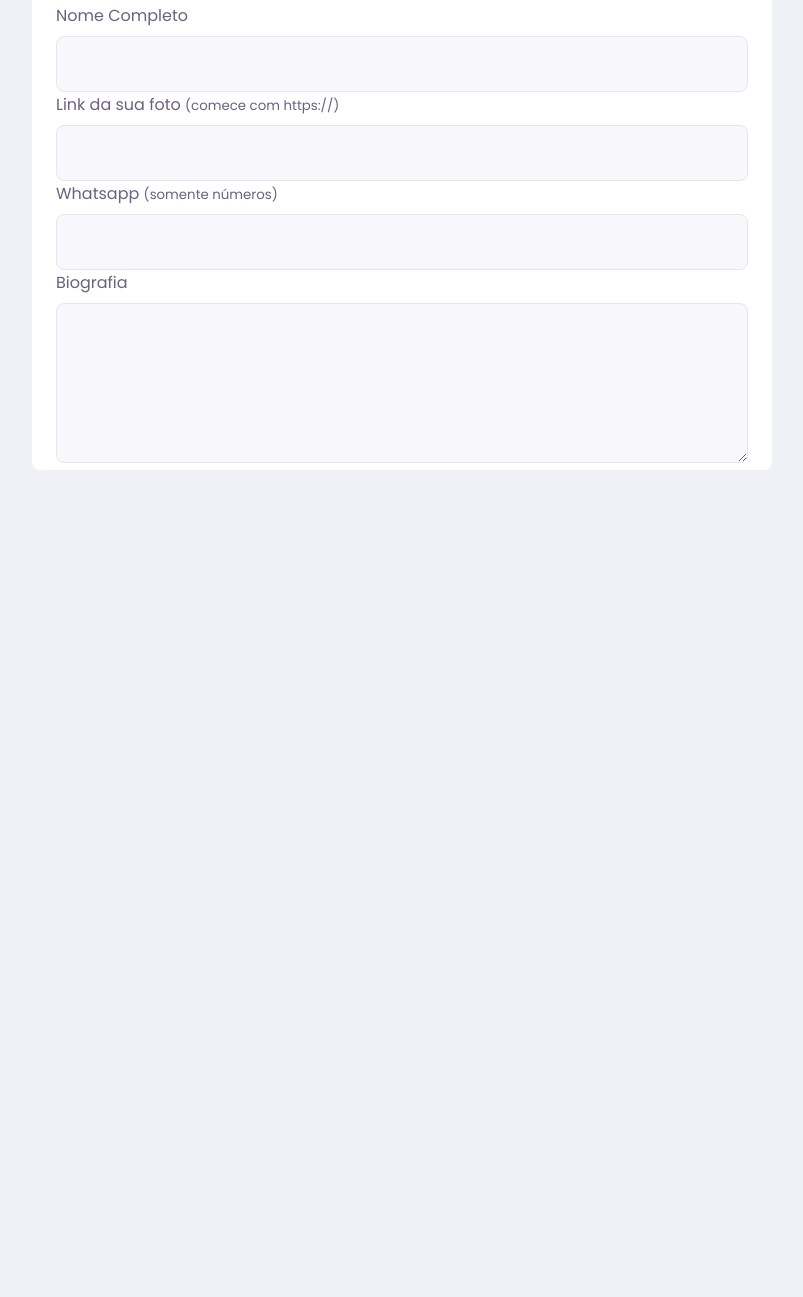
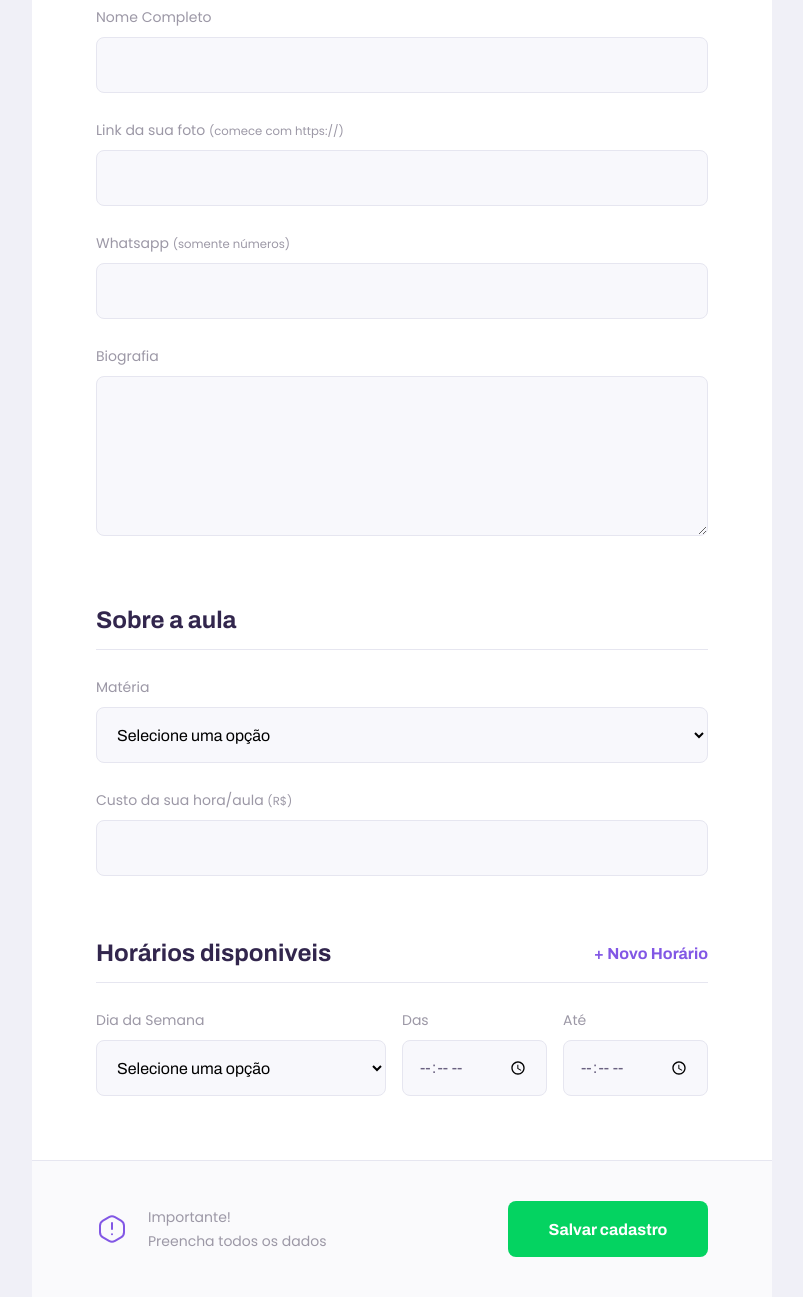
Before and after one commit to ArcanjoGabriel42/NLW_Proffy, a plain HTML site: page give-classes.html in a window 1280 px wide. Shown: the part 435-1732 px from the top of the page, without its empty margins (238-1041 px from the left). Before the commit the page ends 905 px from the top, so only its background shows below. Drawn offline with Linux system fonts and the light colour scheme.

Commit message:
Javascript implementado

```diff
--- a/give-classes.html
+++ b/give-classes.html
@@ -12,6 +12,8 @@
     <link rel="stylesheet" href="styles/main.css">
     <link rel="stylesheet" href="styles/partials/page-give-classes.css">
     <link href="https://fonts.googleapis.com/css2?family=Archivo:wght@400;700&amp;family=Poppins:wght@400;600&amp;display=swap" rel="stylesheet">
+
+    <script src="/scripts/addField.js" defer></script>
 </head>
 
 <body id="page-give-classes">
@@ -57,7 +59,74 @@
 
                 </fieldset>
 
+                <fieldset>
+                    <legend>Sobre a aula</legend>
+                    <div class="select-block">
+                        <label for="subject">Matéria</label>
+                        <select name="subject" id="subject" required>
+                            <option value="">Selecione uma opção</option>
+                            <option value="1">Artes</option>
+                            <option value="2">Biologia</option>
+                            <option value="3">Ciências</option>
+                            <option value="4">Educação física</option>
+                            <option value="5">Física</option>
+                            <option value="6">Geografia</option>
+                            <option value="7">História</option>
+                            <option value="8">Matemática</option>
+                            <option value="9">Português</option>
+                            <option value="10">Química</option>
+                        </select>
+                    </div>
+
+                    <div class="input-block">
+                        <label for="cost"> Custo da sua hora/aula <small>(R$)</small>
+                        </label>
+                        <input type="cost" id="cost" type="number" required>
+
+                    </div>
+                </fieldset>
+
+                <fieldset id="schedule-items">
+                    <legend>Horários disponiveis
+                        <button type="button" id="add-time">+ Novo Horário</button>
+                    </legend>
+
+                    <div class="schedule-item">
+                        <div class="select-block">
+                            <label for="weekday">Dia da Semana</label>
+                            <select name="weekday[]" required>
+                                <option value="">Selecione uma opção</option>
+                                <option value="0">Domingo</option>
+                                <option value="1">Segunda-feira</option>
+                                <option value="2">Terça-feira</option>
+                                <option value="3">Quarta-feira</option>
+                                <option value="4">Quinta-feira</option>
+                                <option value="5">Sexta-feira</option>
+                                <option value="6">Sábado</option>
+                            </select>
+                        </div>
+
+                        <div class="input-block">
+                            <label for="time_from">Das</label>
+                            <input type="time" name="time_from[]" required>
+                        </div>
+
+
+                        <div class="input-block">
+                            <label for="time_to">Até</label>
+                            <input type="time" name="time_to[]" required>
+                        </div>
+                    </div>
+                </fieldset>
             </form>
+
+            <footer>
+                <p>
+                    <img src="/images/icons/warning.svg" alt="Aviso Importante"> Importante!<br>
+                    Preencha todos os dados
+                </p>
+                <button type="submit" form="create-class">Salvar cadastro</button>
+            </footer>
         </main>
     </div>
 
--- /dev/null
+++ b/scripts/addField.js
@@ -0,0 +1,15 @@
+
+function cloneField(){
+    const newFieldContainer = document.querySelector(".schedule-item").cloneNode(true);
+
+    const fields = newFieldContainer.querySelectorAll("input");
+
+    fields.forEach(function(field){
+        field.value = "";
+    })
+
+    document.querySelector("#schedule-items").appendChild(newFieldContainer)
+}
+
+var addTime = document.querySelector("#add-time")
+addTime.addEventListener('click', cloneField)
--- a/styles/partials/forms.css
+++ b/styles/partials/forms.css
@@ -1,5 +1,5 @@
 .select-block label,
-.input-block label
+.input-block label,
 .textarea-block label{
     font-size: 1.4rem;
     color: var(--color-text-complement);
@@ -26,12 +26,12 @@
     resize: vertical;
 }
 
-.input-block
+.input-block,
 .textarea-block{
     position: relative;
 }
 
-.input-block:focus-within::after
+.input-block:focus-within::after,
 .textarea-block:focus-within::after{
     content: "";
 
--- a/styles/partials/page-give-classes.css
+++ b/styles/partials/page-give-classes.css
@@ -1,6 +1,10 @@
 #page-give-classes #container{
     width: 100vw;
     height: 100vh;
+}
+
+#page-give-classes  .page-header .header-content{
+    margin-bottom: 6.4rem;
 }
 
 #page-give-classes main{
@@ -30,11 +34,127 @@
     width: 100%;
 
     padding-bottom: 1.6rem;
-    border-bottom: 1px solid var(color-line-in-white);
+    border-bottom: 1px solid var(--color-line-in-white);
+}
+
+#page-give-classes fieldset legend button{
+    background: none;
+    border: 0;
+
+    color: var(--color-primary);
+
+    font: 700 1.6rem Archivo;
+
+    cursor: pointer;
+
+    transition: 0.2;
+}
+
+#page-give-classes fieldset legend button:hover{
+    color: var(--color-primary-dark);
+}
+
+#page-give-classes fieldset+fieldset{
+    margin-top: 6.4rem;
+}
+
+#page-give-classes .input-block+.input-block,
+#page-give-classes .input-block+.textarea-block,
+#page-give-classes .select-block+.input-block{
+    margin-top: 2.4rem;
+}
+
+#page-give-classes main footer{
+    padding: 4rem 2.4rem;
+
+    background: var(--color-box-footer);
+    border-top: 1px solid var(--color-line-in-white);
+    margin-top: 6.4rem;
+}
+
+#page-give-classes main footer p{
+    display: flex;
+    align-items: center;
+    justify-content: center;
+
+    font-size: 1.4rem;
+    line-height: 2.4rem;
+
+    color: var(--color-text-complement);
+}
+
+#page-give-classes main footer p img{
+    margin-right: 2rem;
+}
+
+#page-give-classes main footer button{
+    width: 100%;
+    height: 5.6rem;
+    background: var(--color-secondary);
+    color: var(--color-button-text);
+    border: 0;
+    border-radius: .8rem;
+    cursor: pointer;
+    font: 700 1.6rem Archivo;
+
+    display: flex;
+    align-items: center;
+    justify-content: center;
+    text-decoration: none;
+
+    transition: background 0.2s;
+    margin-top: 3.2rem;
+
+}
+#page-give-classes main footer button:hover{
+    background: var(--color-secondary-dark);
+}
+
+.schedule-item+.schedule-item{
+    margin-top: 3.2rem;
+    padding-top: 3.2rem;
+    border-top: 1px solid var(--color-line-in-white);
 }
 
 @media(min-width: 700px){
     #page-give-classes #container{
         max-width: 100vw;
     }
+    #page-give-classes  .page-header .header-content{
+        margin-bottom: 0;
+    }
+
+    #page-give-classes main fieldset{
+        padding: 0 64px;
+    }
+
+    .schedule-item{
+        display: grid;
+        grid-template-columns: 2fr 1fr 1fr;
+        column-gap: 1.6rem;
+    }
+
+    #page-give-classes #schedule-items .select-block+.input-block,
+    #page-give-classes #schedule-items .input-block+.input-block
+    {
+        margin-top: 0;
+    }
+
+    #page-give-classes main footer{
+        padding: 40px 64px;
+
+        display: flex;
+        align-content: center;
+        justify-content: space-between;
+    }
+
+    #page-give-classes main footer button{
+        margin-top: 0;
+
+        width: 200px;
+    }
+
+
+
+
 }
```
Also changed, not shown: study.html (+3 -2 lines).
